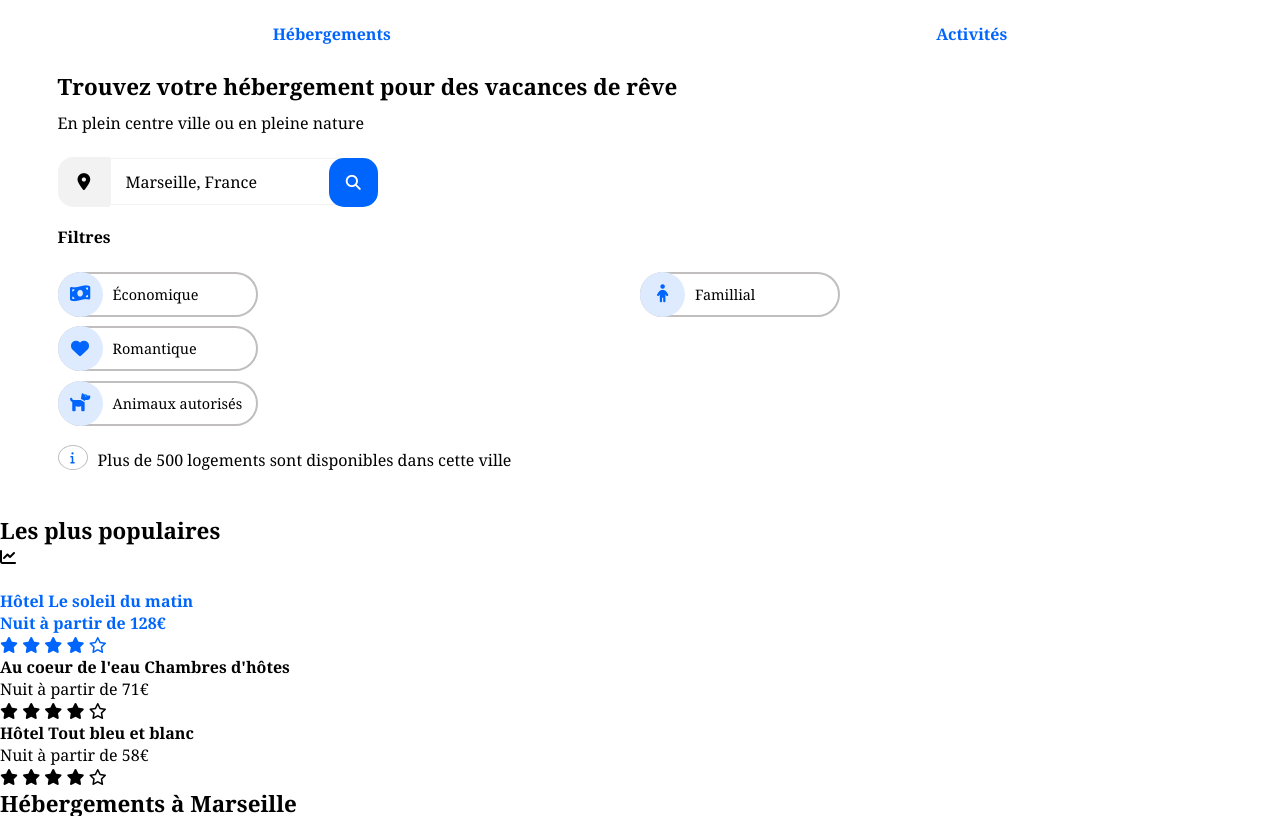
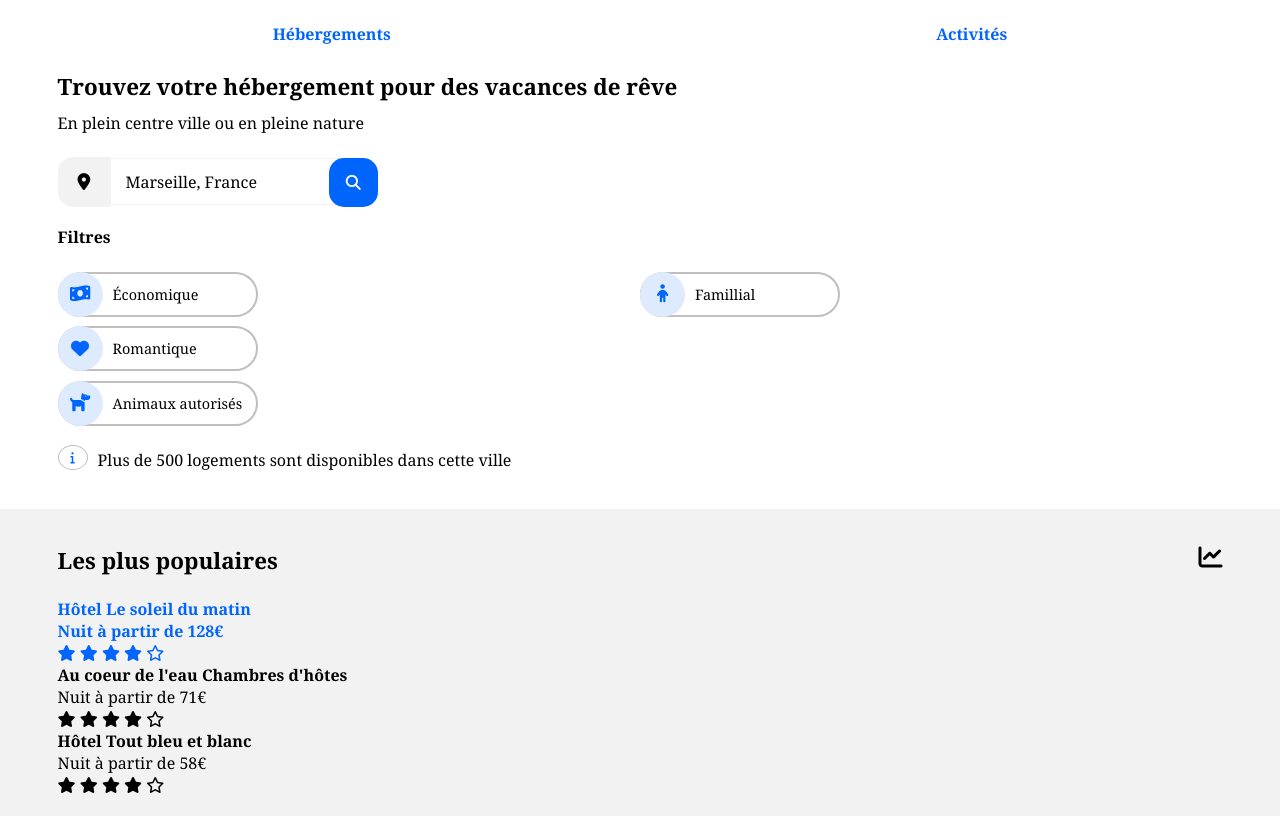
Before and after one commit to matohoundev/reservia, a plain HTML site: page index.html in a window 1280 px wide. Shown: the part 73-889 px from the top of the page. Drawn offline with Linux system fonts and the light colour scheme; a web font is replaced by a local one.

Commit message:
section popularity header end

```diff
--- a/index.html
+++ b/index.html
@@ -48,9 +48,11 @@
     </nav>
 
     <section>
-        <div>
-            <h2>Les plus populaires</h2>
-            <i class="fas fa-chart-line"></i>
+        <div class="popularity">
+            <div class="header-popularity">
+                <h2>Les plus populaires</h2>
+                <i class="fas fa-chart-line icon-chart"></i>
+            </div>
             <ul>
                 <li>
                     <a href="#">
@@ -90,7 +92,7 @@
                 </li>
             </div>
         </ul>
-        <div>
+        <div class="accommodation">
             <h2>Hébergements à Marseille</h2>
             <ul>
                 <li>
--- a/style.css
+++ b/style.css
@@ -25,6 +25,10 @@
     font-family: 'raleway' , Georgia, 'Times New Roman', Times, serif;
     -webkit-font-smoothing: antialiased;
     -moz-osx-font-smoothing: grayscale;
+  }
+
+  ul {
+    list-style: none;
   }
 
 /*reset-theme*/
@@ -107,7 +111,7 @@ header{
 /* Navigation */
 
 .nav-search-filter {
-  margin: 3vh 4.5vw 3vh 4.5vw;
+  padding: 3vh 4.5vw 1vh 4.5vw;
 }
   .nav-search-filter *:not(.fas, .nav-search-filter p, .div-filter p) {
     margin-bottom: 1.2vh;
@@ -234,3 +238,20 @@ header{
     position: relative;
     top: 4px;
   }
+
+/* Popularity */
+
+.popularity {
+  background-color: #F2F2F2;
+  /* padding: 50px 0 50px 0; */
+  padding: 4.5vh 4.5vw 3vh 4.5vw;
+}
+
+.header-popularity {
+  display: flex;
+  justify-content: space-between;
+}
+
+.header-popularity .icon-chart {
+  font-size: 24px;
+}
```
